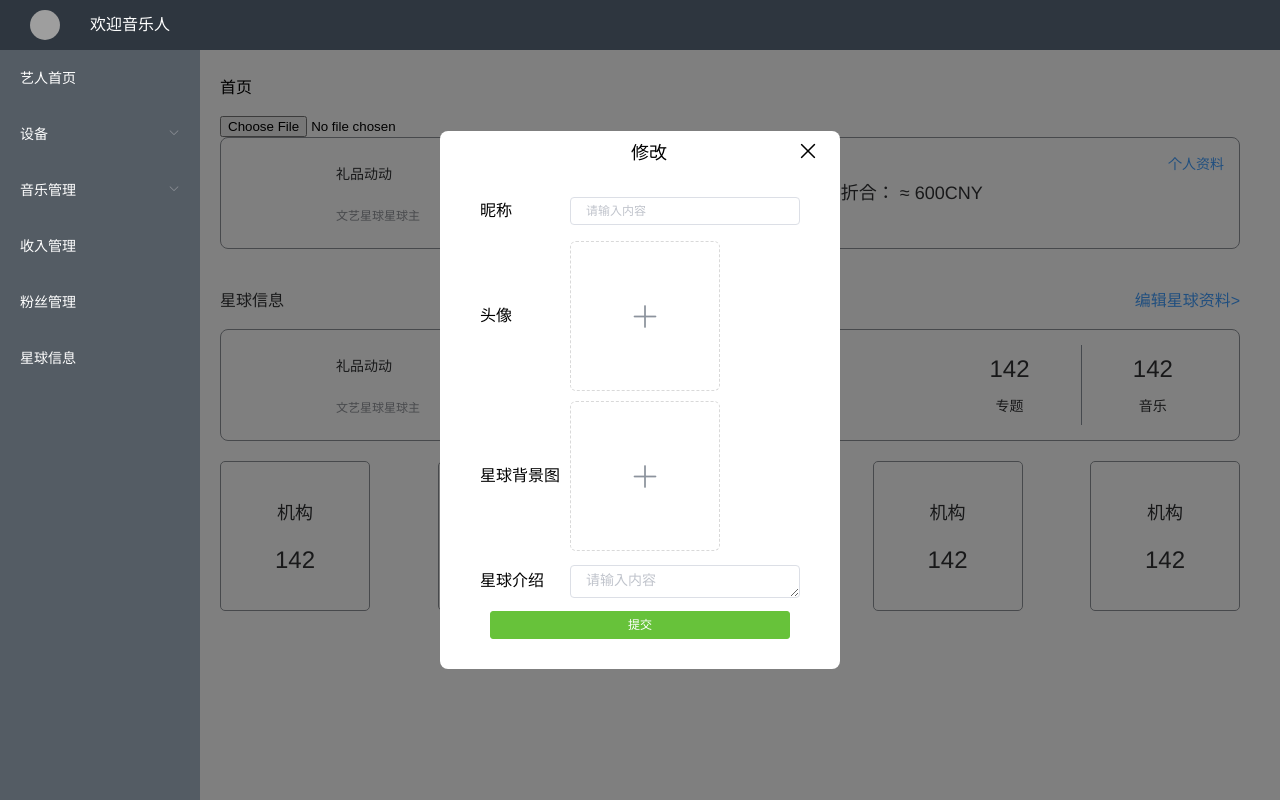
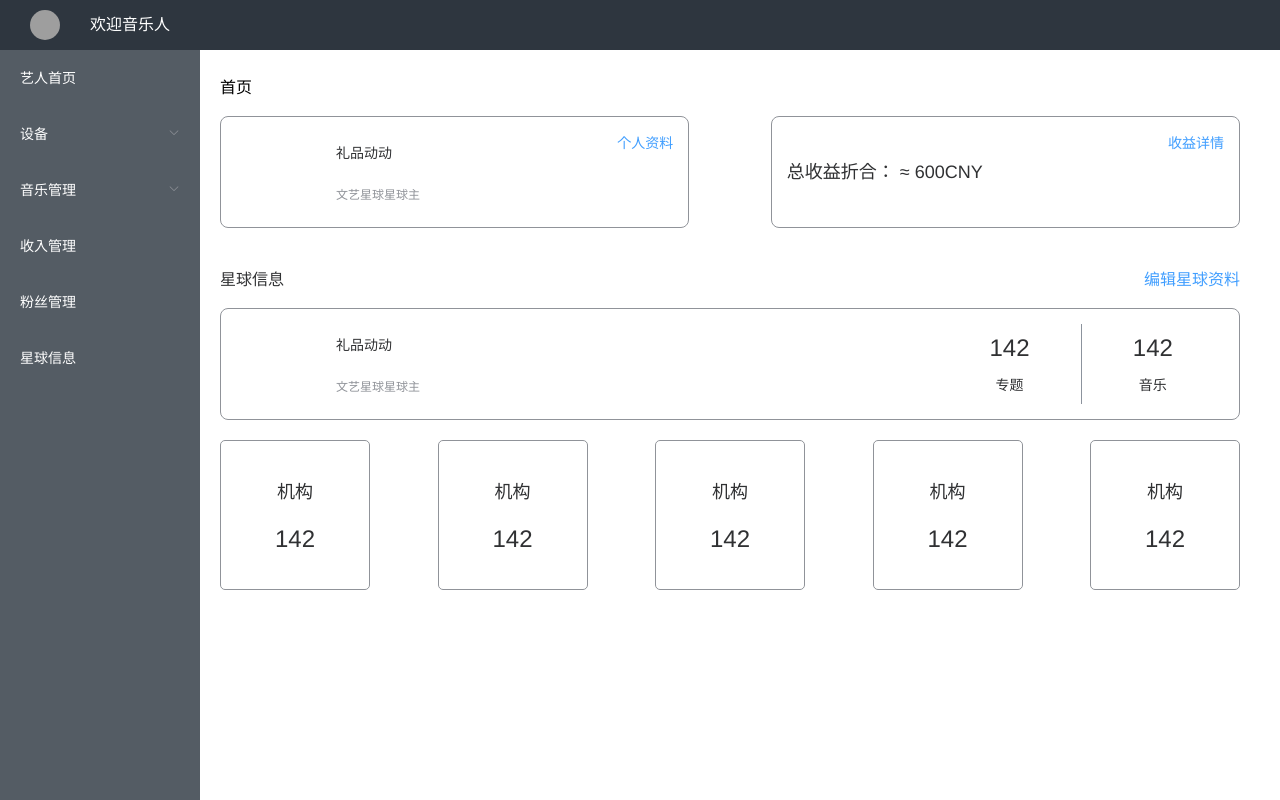
Before and after one commit to Simple-Es6/Management-System, a Vue app in the folder Device_Admin/: page /#/home/planetinformation in a window 1280 px wide. Built offline with nearby package versions, Linux system fonts and the light colour scheme; grey boxes are pictures that could not be loaded.

Commit message:
'2018/9/4/14/40'

```diff
--- a/Device_Admin/src/App.vue
+++ b/Device_Admin/src/App.vue
@@ -17,6 +17,9 @@ export default {
 *{
 	margin: 0;
 	box-sizing: border-box;
+}
+input{
+	display: none;
 }
 body{
 	width: 100%;
--- a/Device_Admin/src/pages/PlanetInformation/PlanetInformation.css
+++ b/Device_Admin/src/pages/PlanetInformation/PlanetInformation.css
@@ -36,9 +36,12 @@
 	text-align: center;
 }
 .plantitem .item .goedit{
+	cursor: pointer;
 	flex-shrink: 0;
 	width: 100px;
 	text-align: right;
+}
+.goedit{
 	cursor: pointer;
 }
 .plantitem .item .itembig{
@@ -84,7 +87,7 @@
 	padding:0 20px 30px 20px;
 	width:400px;
 	height:auto;
-	min-height:400px;
+	min-height:370px;
 	max-height:600px;
 	background: #FFFFFF;
 	border-radius: 8px;
@@ -127,6 +130,7 @@
 	flex-grow: 1;
 }
 .msyBox .msyBoxCon  .boxSub{
+	margin-top: 50px;
 	padding: 0 30px;
 }
 .avatar-uploader{
--- a/Device_Admin/src/pages/PlanetInformation/PlanetInformation.js
+++ b/Device_Admin/src/pages/PlanetInformation/PlanetInformation.js
@@ -3,7 +3,8 @@ let list = {
   	data () {
     	return {
       		nickname:'',
-			music_picture:''
+			music_picture:'',
+			msyShow:0
 
     	}
   	},
@@ -17,6 +18,12 @@ let list = {
 	},
 	//方法
 	methods:{
+		closeMsy(){
+			this.msyShow = 0;
+		},
+		showMsy(type){
+			this.msyShow = type;
+		},
 		upLoadStart(e){
 			let that = this;
 			that.upImg(that.upIndex,e.target.files[0]);
--- a/Device_Admin/src/pages/PlanetInformation/PlanetInformation.vue
+++ b/Device_Admin/src/pages/PlanetInformation/PlanetInformation.vue
@@ -12,7 +12,7 @@
   					文艺星球星球主
   				</div>
   			</div>
-  			<div class="goedit textBlue h3Title">
+  			<div class="goedit textBlue h3Title" @click="showMsy(1)">
 					个人资料
   			</div>
   		</div>
@@ -21,7 +21,7 @@
   				总收益折合： ≈ 600CNY
   			</div>
   			<div class="goedit textBlue h3Title">
-					个人资料
+					收益详情
   			</div>
   		</div>
   	</div>
@@ -29,8 +29,8 @@
   		<div class="textMain h2Title">
   			星球信息
   		</div>
-  		<div class="goedit textBlue h2Title">
-  			编辑星球资料>
+  		<div class="goedit textBlue h2Title" @click="showMsy(2)">
+  			编辑星球资料
   		</div>
   	</div>
   	<div class="plantitem">
@@ -94,15 +94,15 @@
   			<p class="textMain h0Title">142</p>
   		</div>
   	</div>
-  	<div class="msyBox">
+  	<div class="msyBox" v-show="msyShow>0">
   		<div class="msyBoxCon">
   			<div class="msyBoxTitle">
 	  			<div class="title h1Title">
 	  				修改
 	  			</div>
-	  			<div class="el-icon-close h0Title close"></div>
+	  			<div class="el-icon-close h0Title close" @click="closeMsy"></div>
 	  		</div>
-  			<div class="msyBoxItem">
+  			<div class="msyBoxItem" v-show="msyShow==1">
   				<div class="boxl">昵称</div>
   				<div class="boxr">
   					<el-input
@@ -113,7 +113,18 @@
 						</el-input>
   				</div>
   			</div>
-  			<div class="msyBoxItem">
+  			<div class="msyBoxItem" v-show="msyShow==2">
+  				<div class="boxl">星球名称</div>
+  				<div class="boxr">
+  					<el-input
+  						size="mini"
+						  placeholder="请输入内容"
+						  v-model="nickname"
+						  clearable>
+						</el-input>
+  				</div>
+  			</div>
+  			<div class="msyBoxItem" v-show="msyShow==1">
   				<div class="boxl">头像</div>
   				<div class="boxr">
   					<div class="avatar-uploader">
@@ -124,7 +135,7 @@
 						</div>
   				</div>
   			</div>
-  			<div class="msyBoxItem">
+  			<div class="msyBoxItem" v-show="msyShow==2">
   				<div class="boxl">星球背景图</div>
   				<div class="boxr">
   					<div class="avatar-uploader">
@@ -135,12 +146,12 @@
 						</div>
   				</div>
   			</div>
-  			<div class="msyBoxItem">
+  			<div class="msyBoxItem" v-show="msyShow==2">
   				<div class="boxl">星球介绍</div>
   				<div class="boxr">
   					<el-input
   						type="textarea"
-						  autosize
+						  rows="5"
 						  placeholder="请输入内容"
 						  v-model="nickname"
 						  clearable>
```
